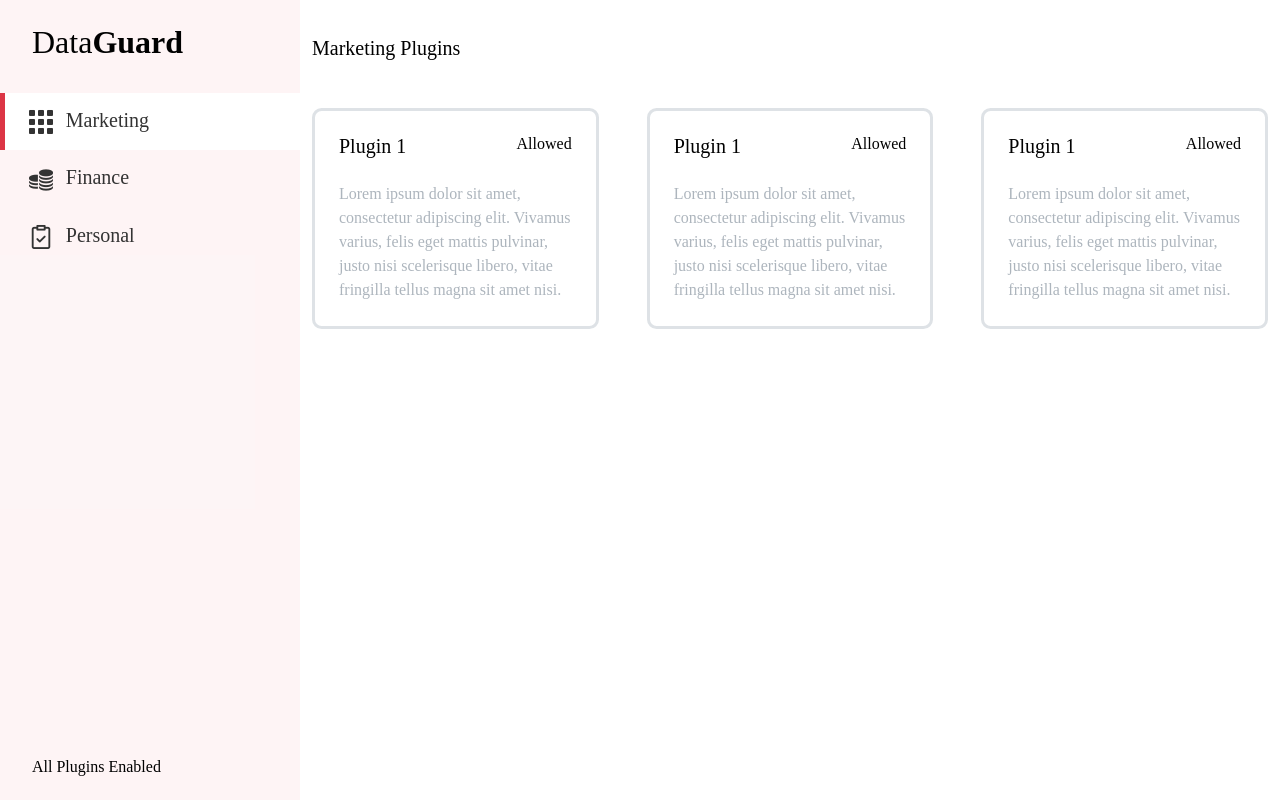
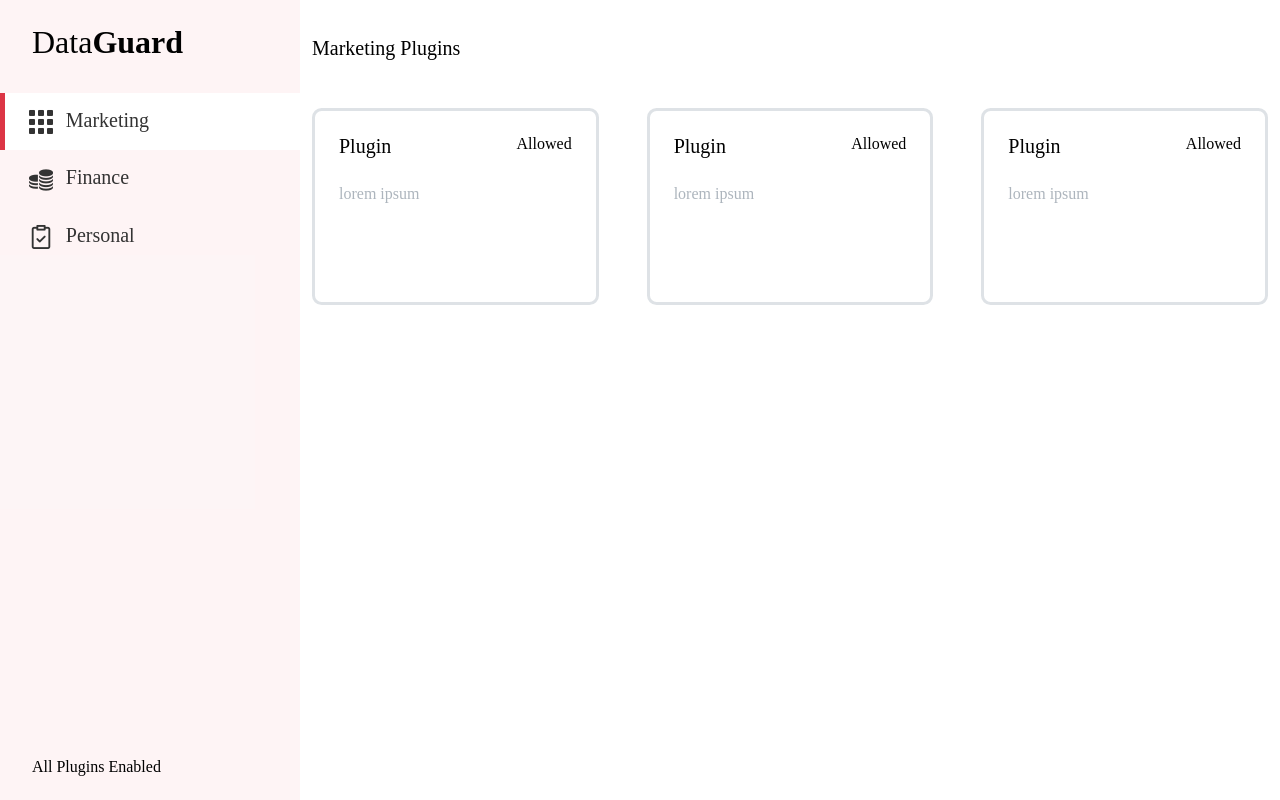
Before and after one commit to MehdiKhoshnevisz/buzzjective-front-end-challenge, a Vue app: page /marketing in a window 1280 px wide. Built offline with nearby package versions, Linux system fonts and the light colour scheme.

Commit message:
Add props to PluginBox

```diff
--- a/src/components/PluginBox.vue
+++ b/src/components/PluginBox.vue
@@ -1,20 +1,31 @@
 <template>
-  <div class="bz-plugin-box">
+  <div :class="['bz-plugin-box', { 'bz-plugin-box--disabled': disabled }]">
     <div class="d-flex justify-content-between mb-4">
-      <h2 class="bz-plugin-box__title">Plugin 1</h2>
+      <h2 class="bz-plugin-box__title">{{ title }}</h2>
       <div>Allowed</div>
     </div>
-    <p class="bz-plugin-box__caption m-0">
-      Lorem ipsum dolor sit amet, consectetur adipiscing elit. Vivamus varius,
-      felis eget mattis pulvinar, justo nisi scelerisque libero, vitae fringilla
-      tellus magna sit amet nisi.
-    </p>
+    <p class="bz-plugin-box__description m-0">{{ description }}</p>
   </div>
 </template>
 
 <script>
 export default {
   name: "PluginBox",
+
+  props: {
+    title: {
+      type: String,
+      default: "Plugin",
+    },
+    description: {
+      type: String,
+      default: "lorem ipsum",
+    },
+    disabled: {
+      type: Boolean,
+      default: false,
+    },
+  },
 };
 </script>
 
@@ -31,10 +42,15 @@ export default {
     font-size: $font-size-lg;
   }
 
-  &__caption {
+  &__description {
     line-height: 1.5;
     color: $secondary;
     font-size: $font-size-base;
   }
+
+  &--disabled {
+    opacity: 0.5;
+    pointer-events: none;
+  }
 }
 </style>
```
